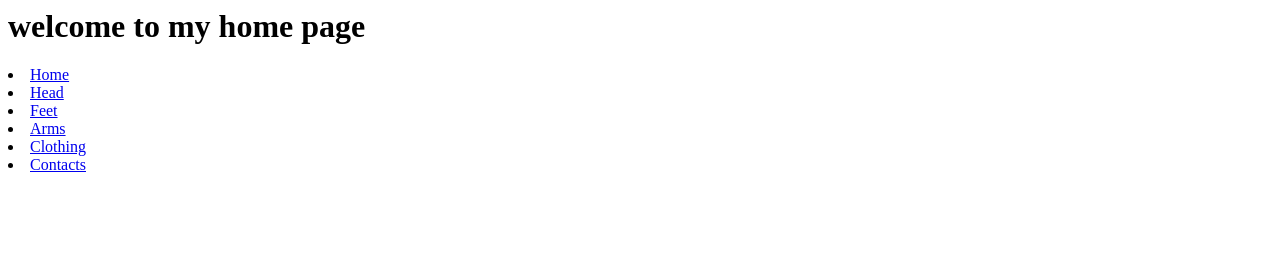
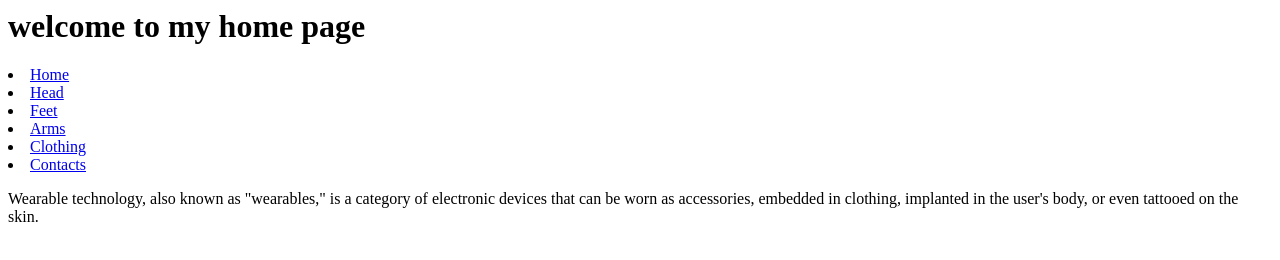
Before and after one commit to educompuweb/educompuweb.github.io, a plain HTML site: page index.html in a window 1280 px wide. Drawn offline with Linux system fonts and the light colour scheme.

Commit message:
Update index.html

```diff
--- a/index.html
+++ b/index.html
@@ -15,7 +15,7 @@
 	<li><a href="clothes.html">Clothing</a>
 	<li><a href="contacts.html">Contacts</a>
 
-
+<p>Wearable technology, also known as "wearables," is a category of electronic devices that can be worn as accessories, embedded in clothing, implanted in the user's body, or even tattooed on the skin.</p>
 
 
 
```
